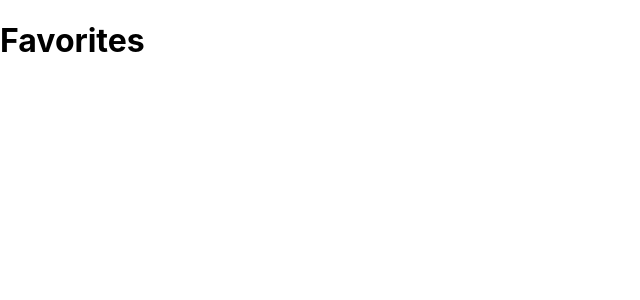
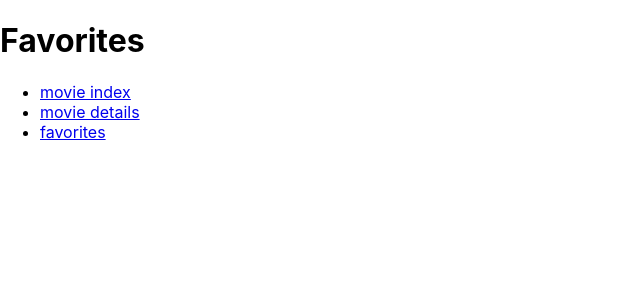
Before and after one commit to okozolin/ReactWorkshop, a React (Create React App) app: page /favorites in a window 1280 px wide. Shown: the top 300 px of the page, without its empty margins (0-640 px from the left). Built offline with nearby package versions, Linux system fonts and the light colour scheme.

Commit message:
use new component for non rpetitive routes for the three pages

```diff
--- a/src/components/pages/favorites.js
+++ b/src/components/pages/favorites.js
@@ -1,8 +1,12 @@
 import React from 'react';
+import Navigation from "../shared/Navigation";
 
 const Favorites = () => {
     return (
-        <h1>Favorites</h1>
+        <div>
+            <h1>Favorites</h1>
+            <Navigation/>
+        </div>
     );
 }
 export default Favorites;
--- a/src/components/pages/movieDetails.js
+++ b/src/components/pages/movieDetails.js
@@ -1,8 +1,12 @@
 import React from 'react';
+import Navigation from "../shared/Navigation";
 
 const  MovieDetails = () => {
     return (
+        <div>
         <h1>Movie details</h1>
+        <Navigation/>
+        </div>
     );
 }
 export default MovieDetails;
```
